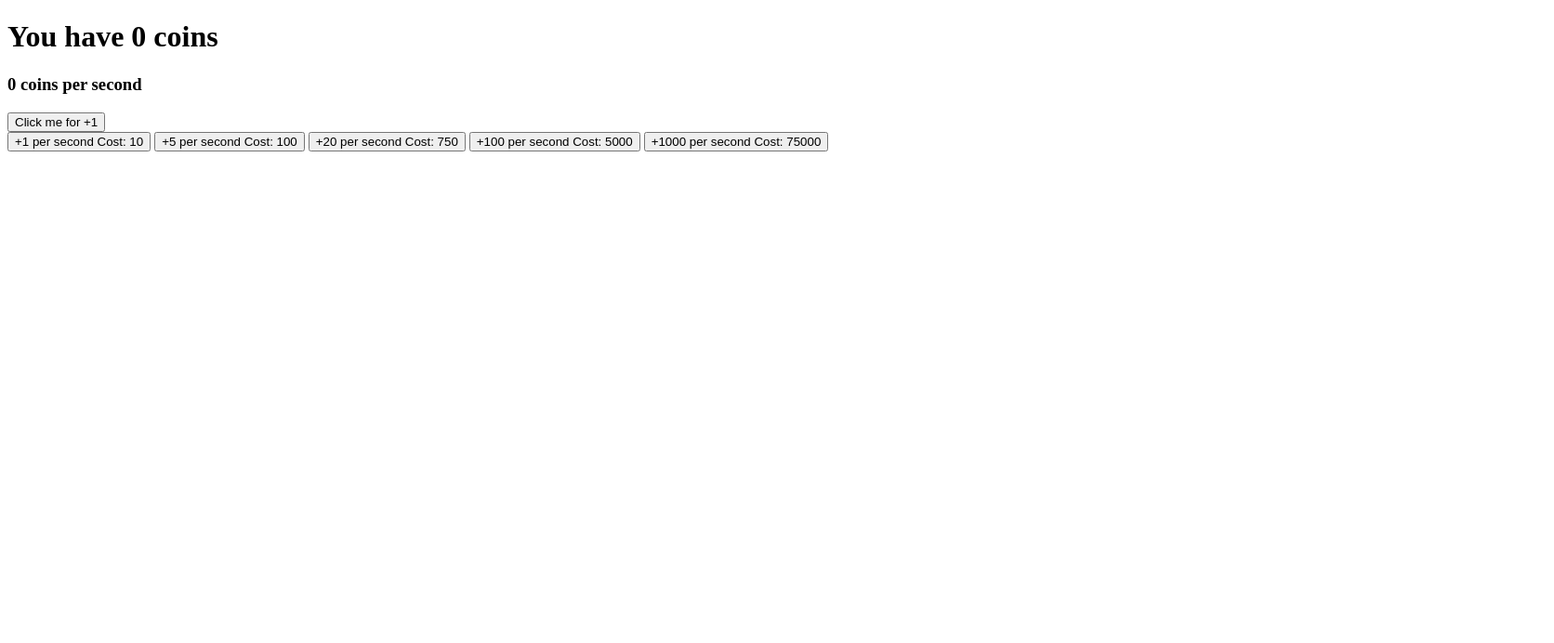
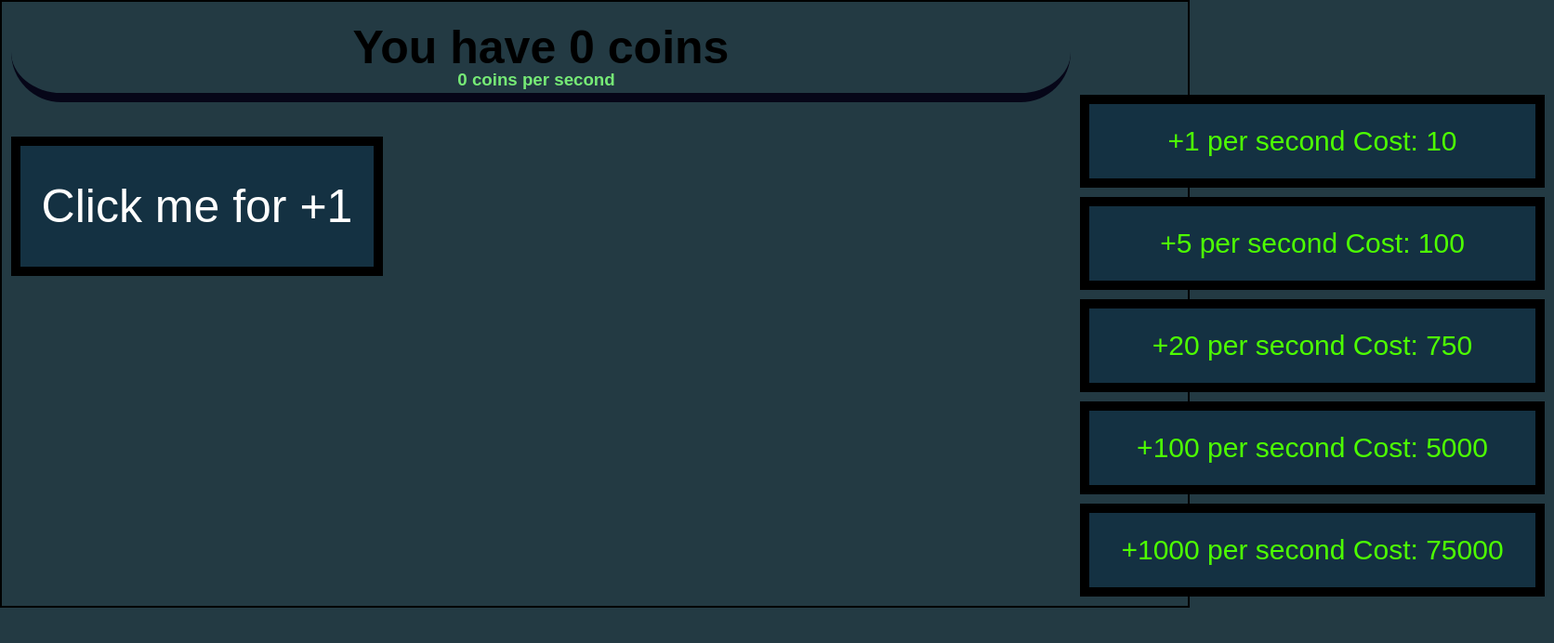
Before and after one commit to trayhard0/trayhard0.github.io, a plain HTML site: page index.html in a window 1280 px wide. Shown: the whole page at 93% size, 1672 px wide, since content can reach past the window. Drawn offline with Linux system fonts and the light colour scheme.

Commit message:
Update style.css

```diff
--- a/style.css
+++ b/style.css
@@ -1,4 +1,72 @@
-html {
-  height: 100%;
-  width: 100%;
+body{
+  margin:0;
+  display:flex;
+  justify-content:center;
+  align-items:center;
+  /*height:100vh;*/
+  border: 2px solid;
+  background-color:#233a43;
+  font-family:sans-serif;
+
 }
+
+.container{
+  display:flex;
+  justify-content:space-between;
+  width:100%;
+}
+
+.left-column,.right-column{
+  display:flex;
+  flex-direction:column;
+}
+
+.clickers{
+  color:#4dff00;
+  font-size:30px;
+  width:500px;
+  height:100px;
+  margin-top:0px;
+}
+
+
+h1{
+  margin-top: 0px;
+  margin-left:10px;
+  margin-bottom:-35px;
+  font-size:50px;
+  border-bottom-style:solid;
+  border-color: #060618;
+  border-radius:100px;
+  border-width:10px;
+  padding:20px;
+  text-align: center;
+  width:1100px;
+}
+#coins_per_second{
+  color:#76ea76;
+  margin-top:0px;
+  margin-bottom:50px;
+  text-align:center;
+}
+
+button{
+
+  margin:10px;
+  background-color:#143142;
+  border-style:solid;
+  border-color:black;
+  border-width:10px;
+}
+
+#one{
+  color:#ffffff;
+  font-size:50px;
+  width:400px;
+  height:150px;
+  margin-top:0px;
+}
+
+#one_per_second{
+  margin-top:100px;
+}
```
